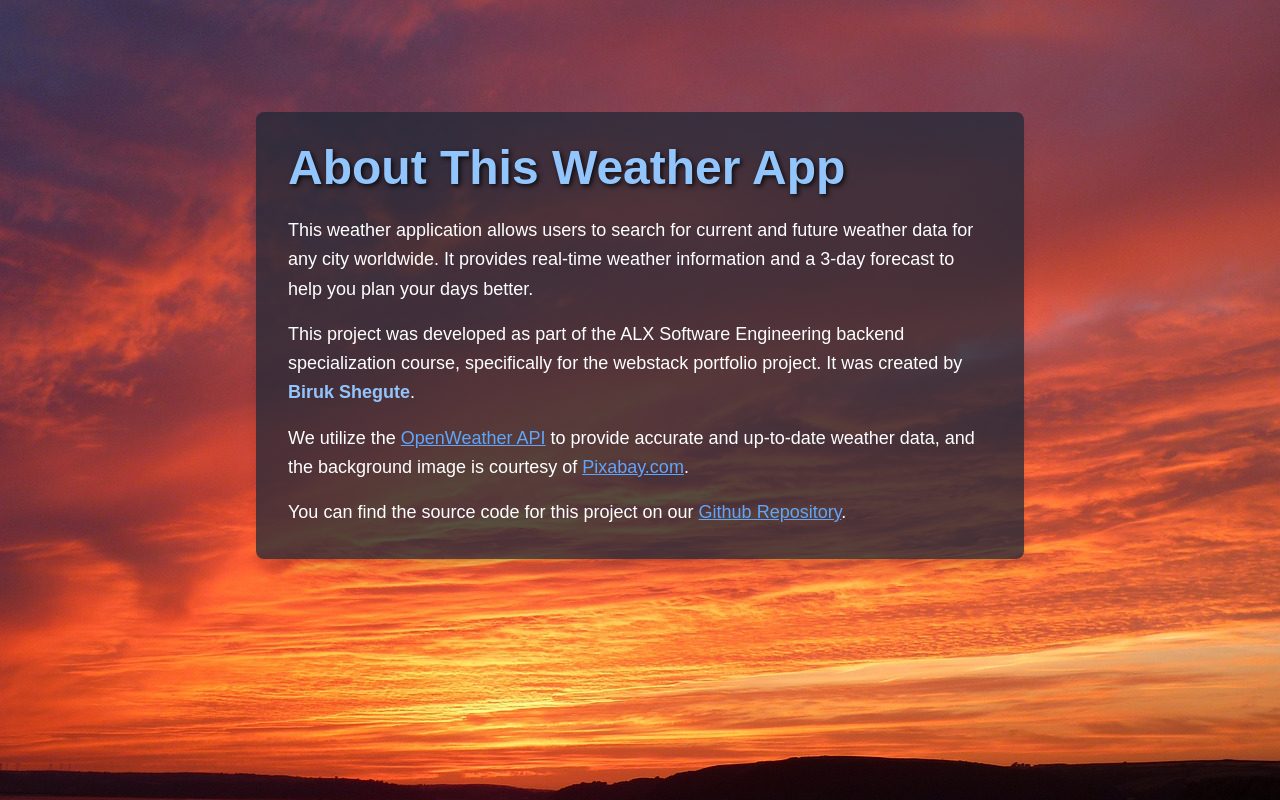
After one commit to birukshegute/weather_app, a Flask app: page /about in a window 1280 px wide. The commit adds this page. Run offline with Flask 3, Linux system fonts and the light colour scheme.

Commit message:
Adding about page and setting the routing in flask.

```diff
--- a/app.py
+++ b/app.py
@@ -16,5 +16,9 @@ def index():
             error_message = "No location was found based on your request."
     return render_template('index.html', data=data, error_message=error_message)
 
+@app.route('/about')
+def about():
+    return render_template('about.html')
+
 if __name__ == '__main__':
     app.run(debug=True)
--- a/static/output.css
+++ b/static/output.css
@@ -554,8 +554,47 @@ video {
   --tw-contain-style:  ;
 }
 
+.container {
+  width: 100%;
+}
+
+@media (min-width: 640px) {
+  .container {
+    max-width: 640px;
+  }
+}
+
+@media (min-width: 768px) {
+  .container {
+    max-width: 768px;
+  }
+}
+
+@media (min-width: 1024px) {
+  .container {
+    max-width: 1024px;
+  }
+}
+
+@media (min-width: 1280px) {
+  .container {
+    max-width: 1280px;
+  }
+}
+
+@media (min-width: 1536px) {
+  .container {
+    max-width: 1536px;
+  }
+}
+
 .static {
   position: static;
+}
+
+.mx-auto {
+  margin-left: auto;
+  margin-right: auto;
 }
 
 .mb-6 {
@@ -570,8 +609,63 @@ video {
   margin-top: 1rem;
 }
 
+.mb-4 {
+  margin-bottom: 1rem;
+}
+
+.mt-8 {
+  margin-top: 2rem;
+}
+
+.mt-12 {
+  margin-top: 3rem;
+}
+
+.min-h-screen {
+  min-height: 100vh;
+}
+
+.max-w-3xl {
+  max-width: 48rem;
+}
+
+.space-y-4 > :not([hidden]) ~ :not([hidden]) {
+  --tw-space-y-reverse: 0;
+  margin-top: calc(1rem * calc(1 - var(--tw-space-y-reverse)));
+  margin-bottom: calc(1rem * var(--tw-space-y-reverse));
+}
+
+.rounded-lg {
+  border-radius: 0.5rem;
+}
+
+.bg-gray-800 {
+  --tw-bg-opacity: 1;
+  background-color: rgb(31 41 55 / var(--tw-bg-opacity));
+}
+
+.bg-opacity-75 {
+  --tw-bg-opacity: 0.75;
+}
+
+.bg-cover {
+  background-size: cover;
+}
+
+.bg-center {
+  background-position: center;
+}
+
 .p-4 {
   padding: 1rem;
+}
+
+.p-8 {
+  padding: 2rem;
+}
+
+.text-left {
+  text-align: left;
 }
 
 .text-center {
@@ -588,12 +682,30 @@ video {
   line-height: 1.75rem;
 }
 
+.text-4xl {
+  font-size: 2.25rem;
+  line-height: 2.5rem;
+}
+
+.text-lg {
+  font-size: 1.125rem;
+  line-height: 1.75rem;
+}
+
 .font-bold {
   font-weight: 700;
 }
 
 .font-semibold {
   font-weight: 600;
+}
+
+.font-extrabold {
+  font-weight: 800;
+}
+
+.leading-relaxed {
+  line-height: 1.625;
 }
 
 .text-blue-600 {
@@ -609,6 +721,31 @@ video {
 .text-red-500 {
   --tw-text-opacity: 1;
   color: rgb(239 68 68 / var(--tw-text-opacity));
+}
+
+.text-blue-400 {
+  --tw-text-opacity: 1;
+  color: rgb(96 165 250 / var(--tw-text-opacity));
+}
+
+.text-white {
+  --tw-text-opacity: 1;
+  color: rgb(255 255 255 / var(--tw-text-opacity));
+}
+
+.text-blue-300 {
+  --tw-text-opacity: 1;
+  color: rgb(147 197 253 / var(--tw-text-opacity));
+}
+
+.underline {
+  text-decoration-line: underline;
+}
+
+.shadow-lg {
+  --tw-shadow: 0 10px 15px -3px rgb(0 0 0 / 0.1), 0 4px 6px -4px rgb(0 0 0 / 0.1);
+  --tw-shadow-colored: 0 10px 15px -3px var(--tw-shadow-color), 0 4px 6px -4px var(--tw-shadow-color);
+  box-shadow: var(--tw-ring-offset-shadow, 0 0 #0000), var(--tw-ring-shadow, 0 0 #0000), var(--tw-shadow);
 }
 
 .transition {
@@ -735,3 +872,8 @@ button:hover {
   --tw-text-opacity: 1;
   color: rgb(30 64 175 / var(--tw-text-opacity));
 }
+
+.hover\:text-blue-300:hover {
+  --tw-text-opacity: 1;
+  color: rgb(147 197 253 / var(--tw-text-opacity));
+}
--- /dev/null
+++ b/templates/about.html
@@ -0,0 +1,28 @@
+<!DOCTYPE html>
+<html lang="en">
+<head>
+    <meta charset="UTF-8">
+    <meta name="viewport" content="width=device-width, initial-scale=1.0">
+    <link rel="stylesheet" href="{{ url_for('static', filename='output.css') }}">
+    <title>About - Weather App</title>
+</head>
+<body class="bg-cover bg-center min-h-screen" style="background-image: url('{{ url_for('static', filename='images/background.jpg') }}');">
+    <div class="container mx-auto p-8 bg-gray-800 bg-opacity-75 rounded-lg shadow-lg max-w-3xl mt-12 text-white">
+        <h1 class="text-5xl font-extrabold mb-6 text-left text-blue-300">About This Weather App</h1>
+        <div class="text-left text-lg leading-relaxed space-y-4">
+            <p>
+                This weather application allows users to search for current and future weather data for any city worldwide. It provides real-time weather information and a 3-day forecast to help you plan your days better.
+            </p>
+            <p>
+                This project was developed as part of the ALX Software Engineering backend specialization course, specifically for the webstack portfolio project. It was created by <span class="font-bold text-blue-300">Biruk Shegute</span>.
+            </p>
+            <p>
+                We utilize the <a href="https://openweathermap.org" class="text-blue-400 underline hover:text-blue-300" target="_blank">OpenWeather API</a> to provide accurate and up-to-date weather data, and the background image is courtesy of <a href="https://pixabay.com" class="text-blue-400 underline hover:text-blue-300" target="_blank">Pixabay.com</a>.
+            </p>
+            <p>
+                You can find the source code for this project on our <a href="https://github.com/birukshegute/weather_app" class="text-blue-400 underline hover:text-blue-300" target="_blank">Github Repository</a>.
+            </p>
+        </div>
+    </div>
+</body>
+</html>
```
Also changed, not shown: templates/index.html (+11 -2 lines).
